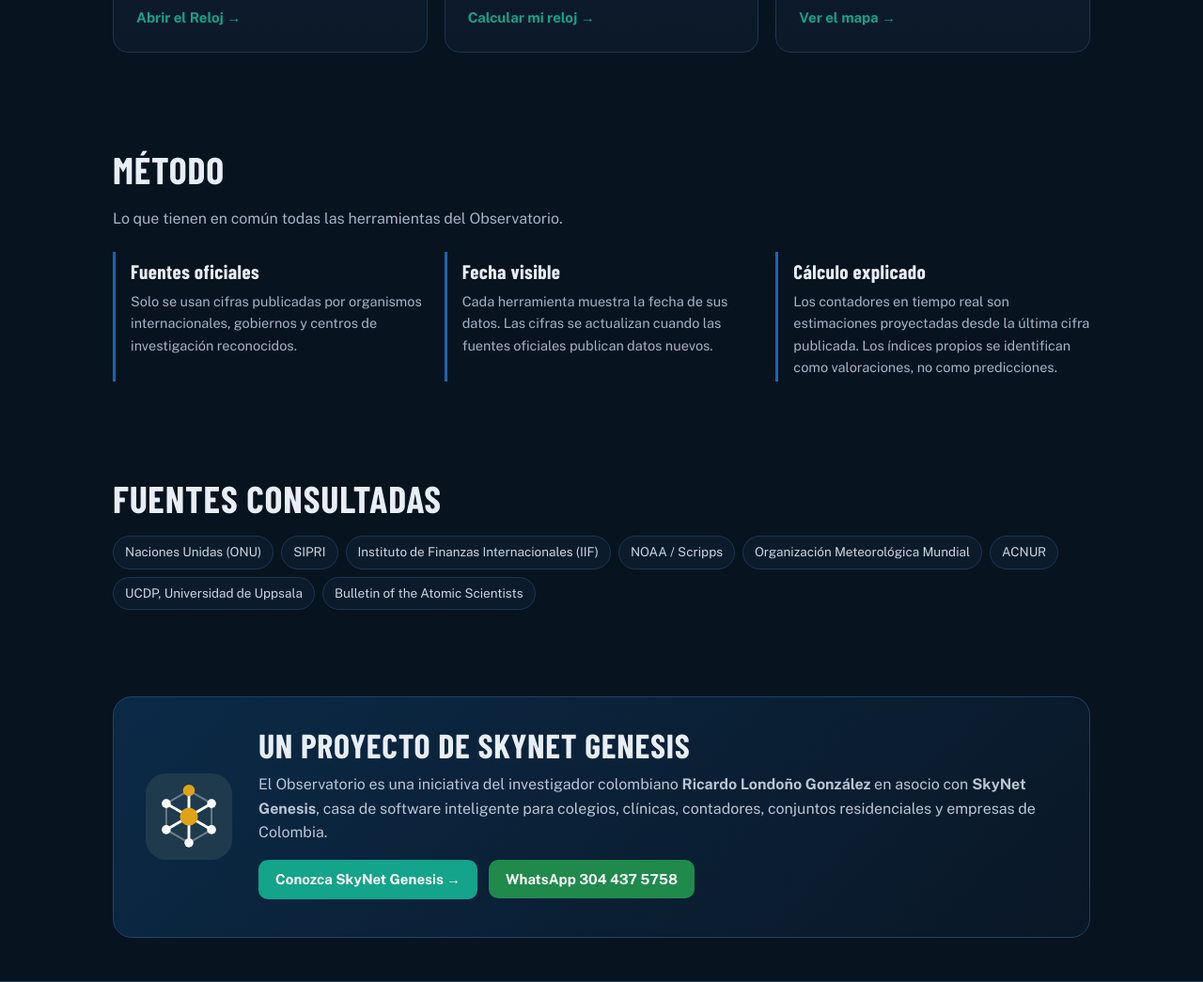
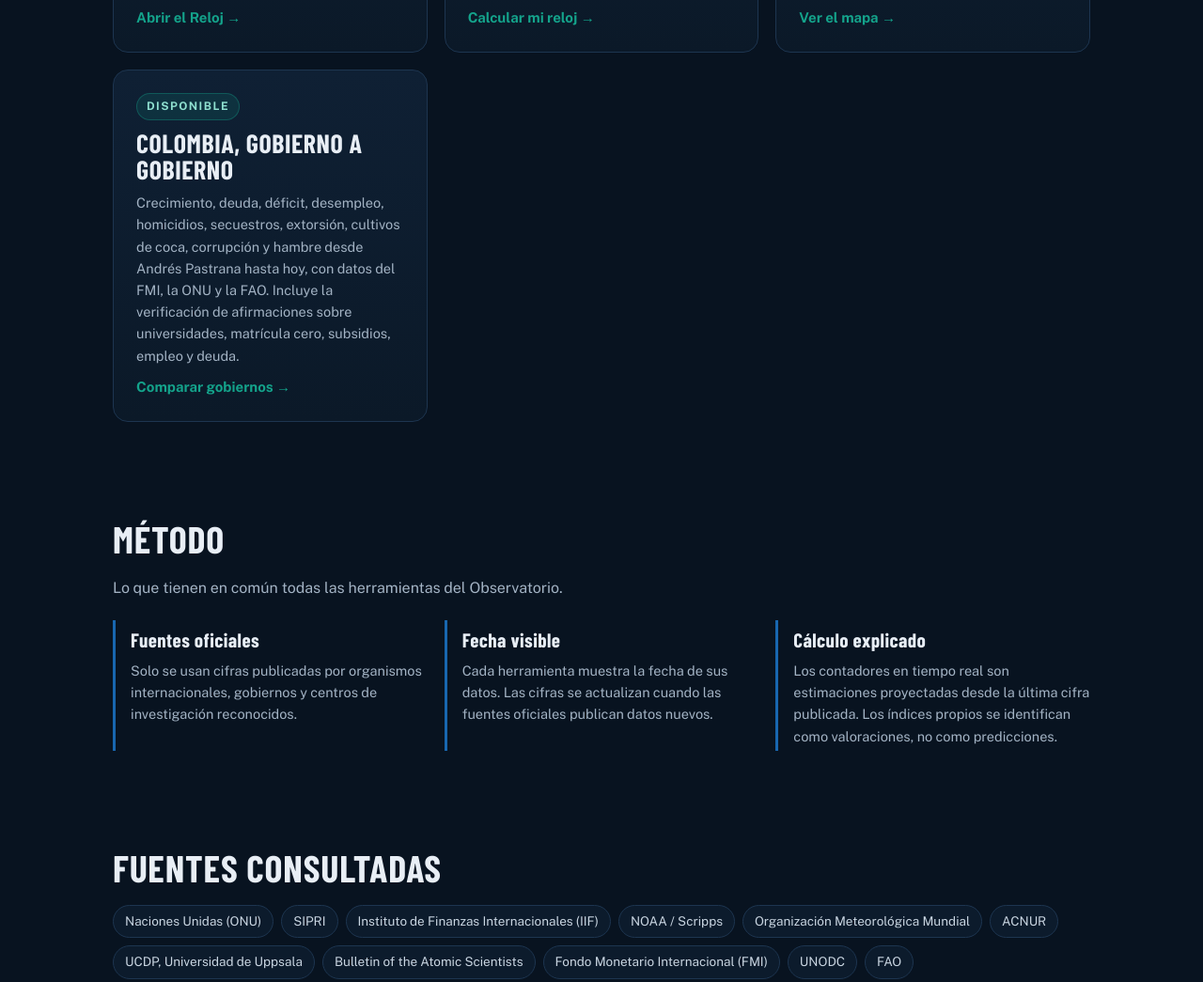
Before and after one commit to RL-rikardolondono/observatorio, a plain HTML site: page index.html in a window 1280 px wide. Shown: the part 873-1918 px from the top of the page at 94% size. Drawn offline with nearby package versions, Linux system fonts and the light colour scheme; a web font is replaced by a local one.

Commit message:
Update sources in index.html with more references
Added additional sources to the consulted sources section.

```diff
--- a/index.html
+++ b/index.html
@@ -106,6 +106,12 @@ footer a{color:var(--soft)}
           <p>Pobreza multidimensional, pobreza monetaria y homicidios en los 33 territorios del país, con datos oficiales 2025 del DANE y del Ministerio de Defensa. Busque su departamento y vea en qué puesto está.</p>
           <span class="go">Ver el mapa →</span>
         </a>
+        <a class="tool" href="gobiernos/">
+          <span class="tag">Disponible</span>
+          <h3>Colombia, gobierno a gobierno</h3>
+          <p>Crecimiento, deuda, déficit, desempleo, homicidios, secuestros, extorsión, cultivos de coca, corrupción y hambre desde Andrés Pastrana hasta hoy, con datos del FMI, la ONU y la FAO. Incluye la verificación de afirmaciones sobre universidades, matrícula cero, subsidios, empleo y deuda.</p>
+          <span class="go">Comparar gobiernos →</span>
+        </a>
       </div>
     </section>
 
@@ -120,7 +126,7 @@ footer a{color:var(--soft)}
 
     <section id="fuentes">
       <div class="sec-h"><h2>Fuentes consultadas</h2></div>
-      <div class="src"><span>Naciones Unidas (ONU)</span><span>SIPRI</span><span>Instituto de Finanzas Internacionales (IIF)</span><span>NOAA / Scripps</span><span>Organización Meteorológica Mundial</span><span>ACNUR</span><span>UCDP, Universidad de Uppsala</span><span>Bulletin of the Atomic Scientists</span></div>
+      <div class="src"><span>Naciones Unidas (ONU)</span><span>SIPRI</span><span>Instituto de Finanzas Internacionales (IIF)</span><span>NOAA / Scripps</span><span>Organización Meteorológica Mundial</span><span>ACNUR</span><span>UCDP, Universidad de Uppsala</span><span>Bulletin of the Atomic Scientists</span><span>Fondo Monetario Internacional (FMI)</span><span>UNODC</span><span>FAO</span><span>Transparencia Internacional</span><span>Medicina Legal</span><span>DANE</span></div>
     </section>
 
     <section>
```
